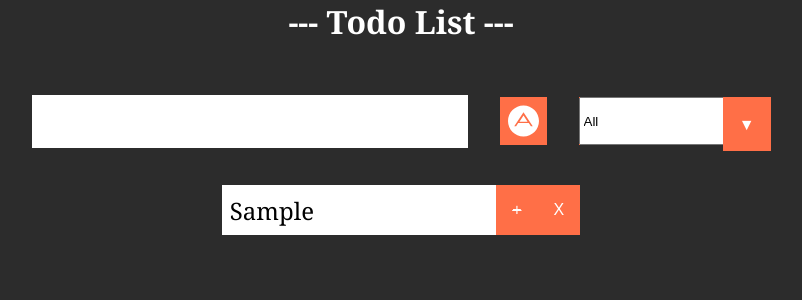
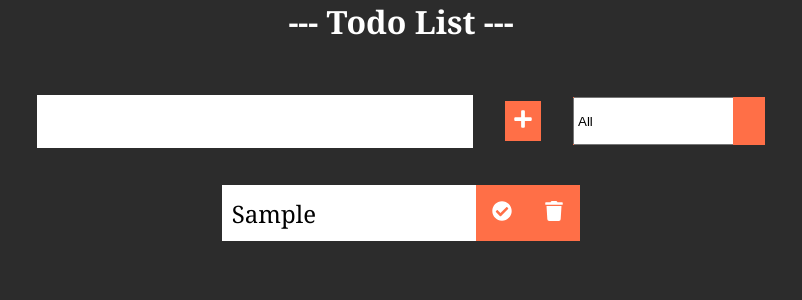
Before and after one commit to Enecode/todo-list-with-reactjs, a React (Create React App) app: page / in a window 1280 px wide. Both pictures are taken after typing "Sample" into the empty fields and a click on the button 762 px from the left and 121 px from the top of the page. Shown: the top 300 px of the page, without its empty margins (239-1041 px from the left). Built offline with nearby package versions, Linux system fonts and the light colour scheme.

Commit message:
ready for deploy

```diff
--- a/package.json
+++ b/package.json
@@ -12,6 +12,7 @@
     "@testing-library/user-event": "^13.5.0",
     "react": "^18.2.0",
     "react-dom": "^18.2.0",
+    "react-icons": "^4.7.1",
     "react-scripts": "5.0.1",
     "web-vitals": "^2.1.4"
   },
--- a/src/App.css
+++ b/src/App.css
@@ -118,14 +118,15 @@ select {
 }
 
 .todo-item {
-  padding: 0rem 0.5rem;
+  display: flex;
+  align-items: center;
 }
 
-.fa-check, .fa-trash {
- pointer-events: none;
+FaCheck, FaTrash {
+  margin-right: 1rem;
 }
 
-.fa-trash, .fa-check {
+FaCheck, FaTrash  {
   pointer-events: none;
 }
 
@@ -146,6 +147,8 @@ select {
 
 .todo li{
   flex:1;
+  padding: 10px
+
 }
 
 .trash-btn, .completed-btn{
@@ -158,13 +161,14 @@ select {
 }
 
 .select::after{
-  content: "\25BC";
+  content: "";
   position: absolute;
   top: 0;
   right: 0;
-  padding: 1rem;
+  width: 2rem;
+  height: 3rem;
+  color: white;
   background: #ff6f47;
-  cursor:pointer;
   pointer-events: none;
 }
 
--- a/src/Component/Form.js
+++ b/src/Component/Form.js
@@ -1,9 +1,6 @@
 import React from "react"
 import "../App.css"
-import { FontAwesomeIcon } from "@fortawesome/react-fontawesome";
-import {
-    faAdn,
-  } from "@fortawesome/free-brands-svg-icons";
+import { FaPlus } from "react-icons/fa";
 
 
 function Form({setInputText, todos, inputText, setTodos, setStatus}){
@@ -35,7 +32,7 @@ function Form({setInputText, todos, inputText, setTodos, setStatus}){
                 value={inputText}
             />
             <button onClick={submitTodoHandler} className="todo-button" type="submit">
-                <FontAwesomeIcon icon={faAdn} size="2x" />
+                <FaPlus style={{fontSize: '20px'}} />
             </button>
 
             <div className="select">
--- a/src/Component/Todo.js
+++ b/src/Component/Todo.js
@@ -1,4 +1,5 @@
 import React from 'react';
+import { FaTrash, FaCheckCircle } from "react-icons/fa";
 
 const Todo = ({text, todos, todo, setTodos}) => {
     const deleteHandler = () => {
@@ -23,8 +24,13 @@ const Todo = ({text, todos, todo, setTodos}) => {
     return(
         <div className="todo">
             <li className={`todo-item ${todo.completed ? "completed": ""}`}>{text}</li>
-            <button onClick={completeHandler} className='completed-btn' >+</button>
-            <button onClick={deleteHandler} className='trash-btn'>X</button>
+            <button onClick={completeHandler} className='completed-btn' >
+            <FaCheckCircle style={{ fontSize: '20px'}} />
+
+            </button>
+            <button onClick={deleteHandler} className='trash-btn'>
+                <FaTrash style={{fontSize: '20px'}} />
+            </button>
        </div>
 
     );
```
Also changed, not shown: 1 other file (tests, documents, lock files or other folders).
